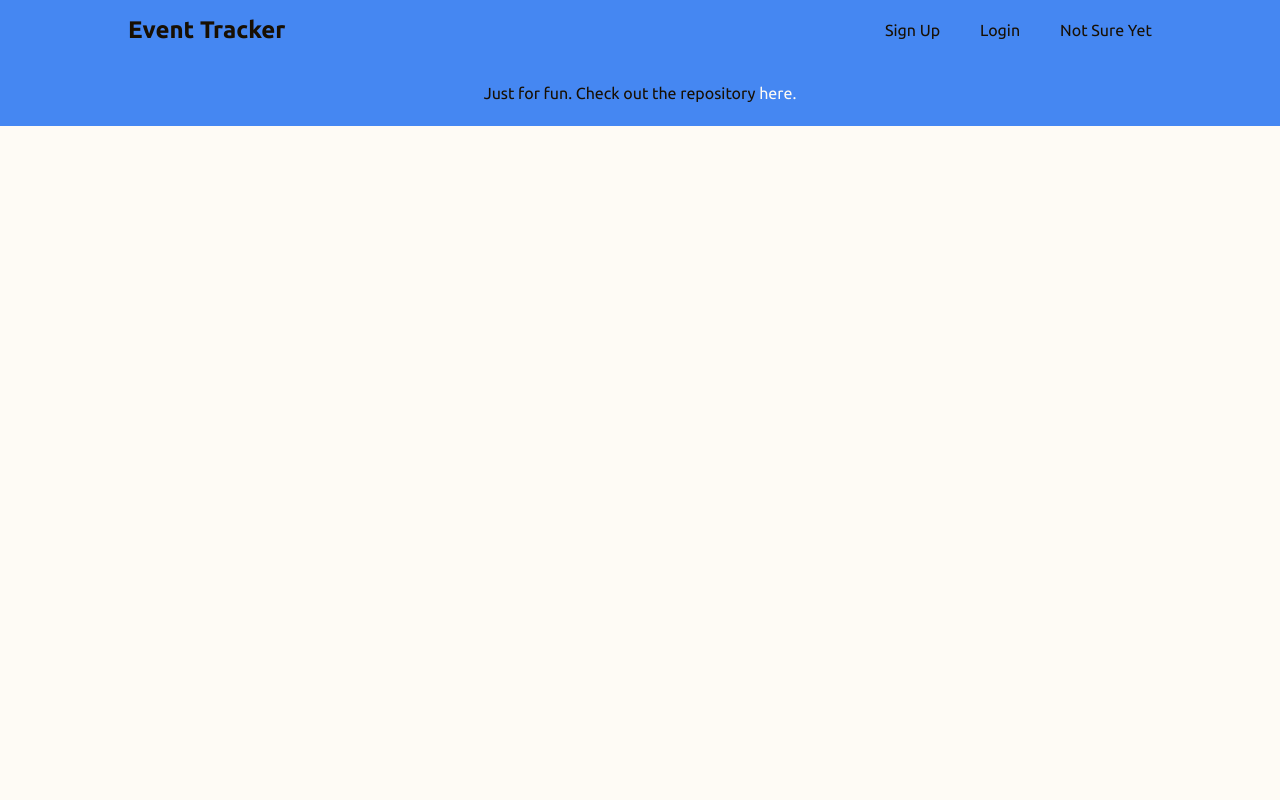
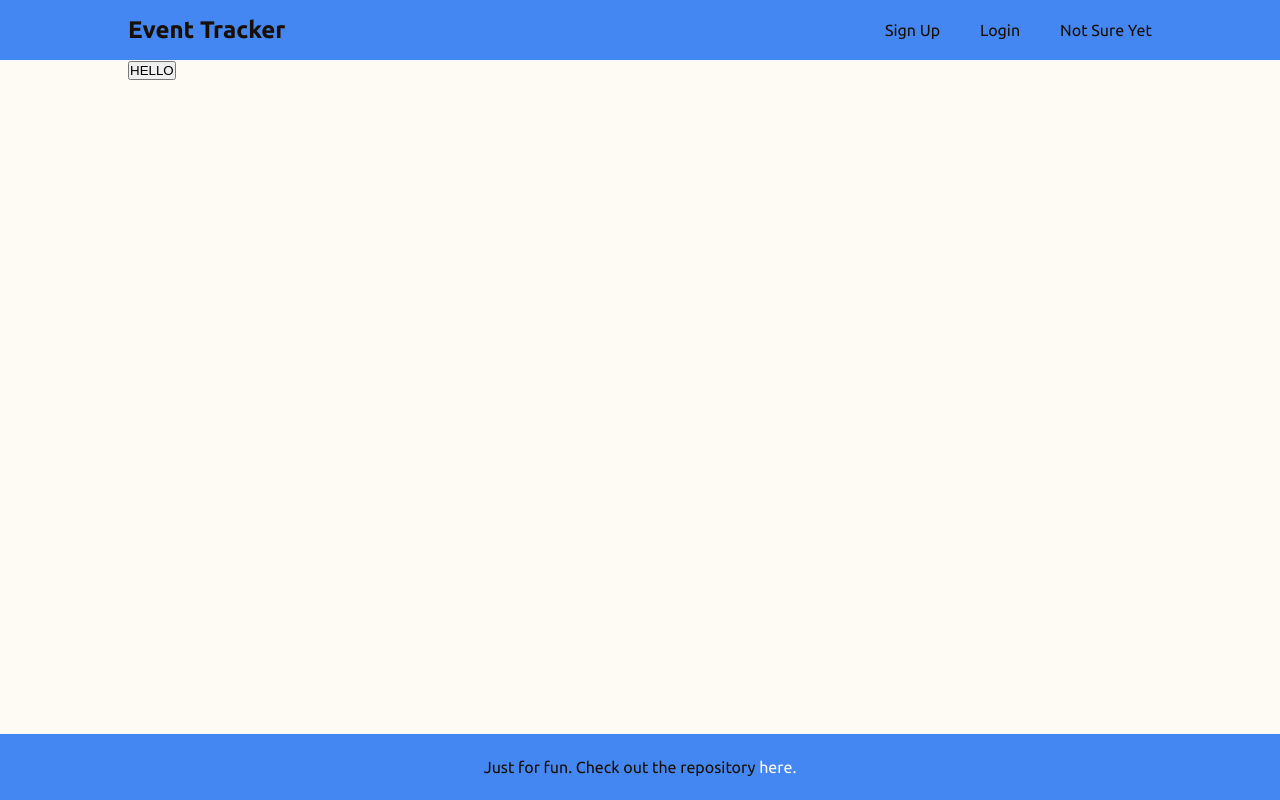
Before and after one commit to jonmico/event-tracker, a React (Vite) app in the folder client/: page /signup in a window 1280 px wide. Built offline with nearby package versions, Linux system fonts and the light colour scheme.

Commit message:
Starting point for SignUpForm. This is basically a save-before-boss type of deal.

```diff
--- a/client/src/App.jsx
+++ b/client/src/App.jsx
@@ -4,6 +4,7 @@ import Index from './pages/Index/Index';
 
 import Navbar from './components/Navbar/Navbar';
 import Footer from './components/Footer/Footer';
+import SignUp from './pages/SignUp/SignUp';
 
 export default function App() {
   return (
@@ -12,6 +13,7 @@ export default function App() {
         <Navbar />
         <Routes>
           <Route index element={<Index />} />
+          <Route element={<SignUp />} path={'signup'} />
         </Routes>
         <Footer />
       </div>
--- /dev/null
+++ b/client/src/components/SignUpForm/SignUpForm.jsx
@@ -0,0 +1,14 @@
+import Button from '../Button/Button';
+
+import styles from './SignUpForm.module.css';
+
+export default function SignUpForm() {
+  function handleSubmit(evt) {
+    evt.preventDefault();
+  }
+  return (
+    <form onSubmit={handleSubmit}>
+      <Button>HELLO</Button>
+    </form>
+  );
+}
--- a/client/src/pages/Index/Index.jsx
+++ b/client/src/pages/Index/Index.jsx
@@ -11,7 +11,9 @@ export default function Index() {
           An easy to use, all-in-one app to create and keep track of events
         </h2>
         <div className={styles.linkWrapper}>
-          <Link className={styles.link}>Sign Up</Link>
+          <Link to={'signup'} className={styles.link}>
+            Sign Up
+          </Link>
           <Link className={styles.link}>Browse Events</Link>
         </div>
       </div>
--- /dev/null
+++ b/client/src/pages/SignUp/SignUp.jsx
@@ -0,0 +1,9 @@
+import SignUpForm from '../../components/SignUpForm/SignUpForm';
+
+export default function SignUp() {
+  return (
+    <div className={'mainWrapper'}>
+      <SignUpForm />
+    </div>
+  );
+}
```
Also changed, not shown: client/src/components/SignUpForm/SignUpForm.module.css (added).
